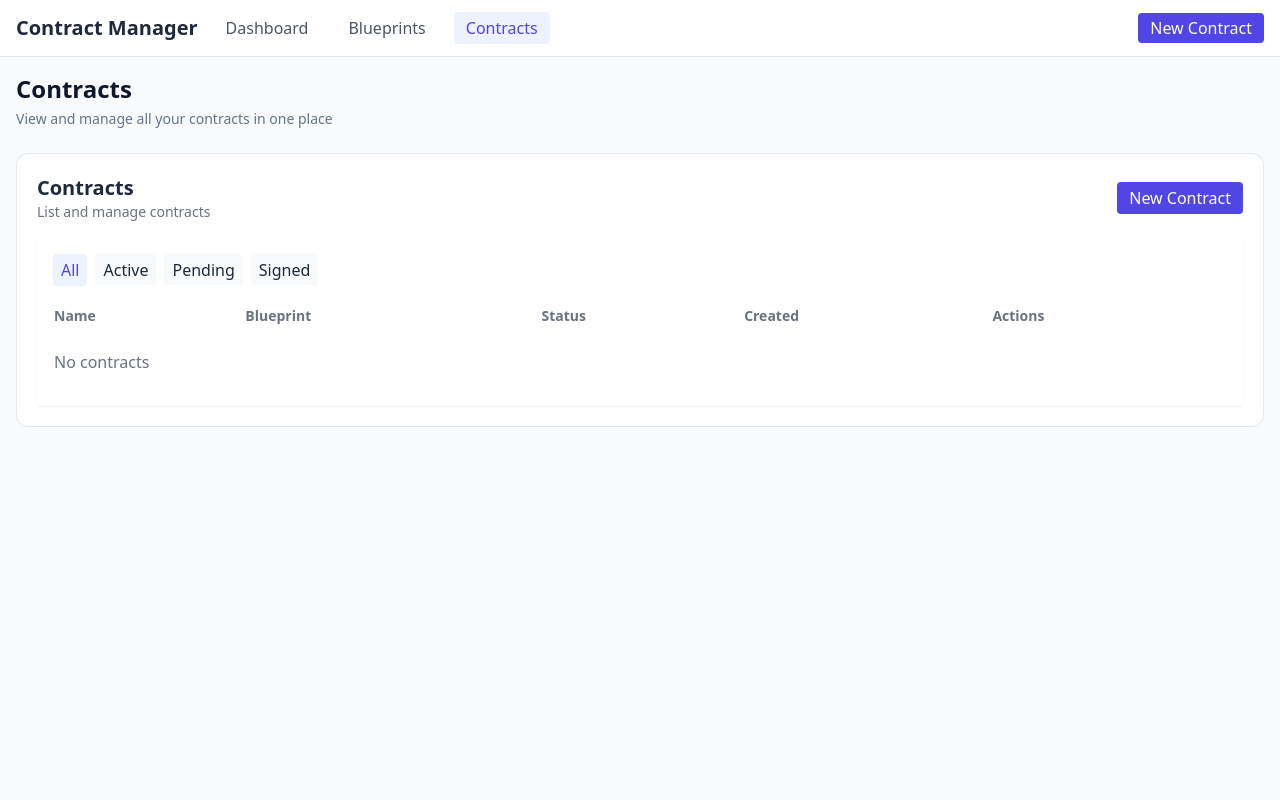
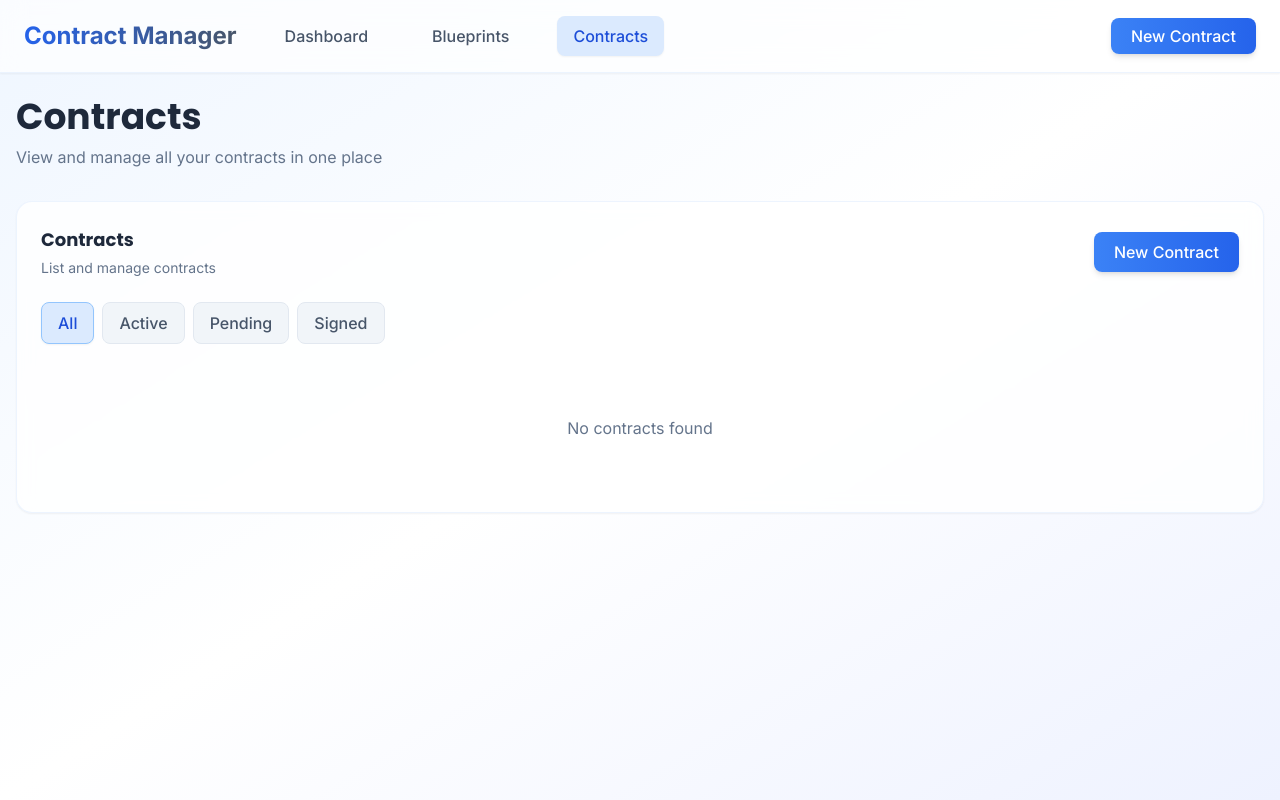
Before and after one commit to Varsharajeev/vitejs-vite-wtr5uxta, a React (Vite) app: page /contracts in a window 1280 px wide. Built offline with nearby package versions, Linux system fonts and the light colour scheme.

Commit message:
Updated index.css

```diff
--- a/src/components/Button.tsx
+++ b/src/components/Button.tsx
@@ -12,7 +12,7 @@ export default function Button({
   return (
     <button
       onClick={onClick}
-      className={`px-3 py-1 rounded-md bg-indigo-600 text-white hover:bg-indigo-700 ${className}`}
+      className={`px-4 py-2 rounded-lg bg-gradient-to-r from-blue-500 to-blue-600 text-white font-medium hover:from-blue-600 hover:to-blue-700 shadow-md hover:shadow-lg transition-all ${className}`}
     >
       {children}
     </button>
--- a/src/components/Navbar.tsx
+++ b/src/components/Navbar.tsx
@@ -3,17 +3,19 @@ import { NavLink } from 'react-router-dom';
 
 export default function Navbar() {
   return (
-    <nav className="bg-white border-b">
-      <div className="max-w-7xl mx-auto px-4 py-3 flex items-center justify-between">
-        <div className="flex items-center space-x-4">
-          <div className="text-xl font-semibold">Contract Manager</div>
+    <nav className="bg-white/70 backdrop-blur-md border-b border-blue-100/50 shadow-sm">
+      <div className="max-w-7xl mx-auto px-6 py-4 flex items-center justify-between">
+        <div className="flex items-center space-x-8">
+          <div className="text-2xl font-bold bg-gradient-to-r from-blue-600 to-slate-600 bg-clip-text text-transparent">
+            Contract Manager
+          </div>
           <NavLink
             to="/"
             className={({ isActive }) =>
-              `px-3 py-1 rounded ${
+              `px-4 py-2 rounded-lg font-medium transition-all ${
                 isActive
-                  ? 'bg-indigo-50 text-indigo-600'
-                  : 'text-gray-600 hover:bg-gray-50'
+                  ? 'bg-blue-100 text-blue-700 shadow-sm'
+                  : 'text-slate-600 hover:text-slate-700 hover:bg-slate-50'
               }`
             }
           >
@@ -22,10 +24,10 @@ export default function Navbar() {
           <NavLink
             to="/blueprints"
             className={({ isActive }) =>
-              `px-3 py-1 rounded ${
+              `px-4 py-2 rounded-lg font-medium transition-all ${
                 isActive
-                  ? 'bg-indigo-50 text-indigo-600'
-                  : 'text-gray-600 hover:bg-gray-50'
+                  ? 'bg-blue-100 text-blue-700 shadow-sm'
+                  : 'text-slate-600 hover:text-slate-700 hover:bg-slate-50'
               }`
             }
           >
@@ -34,10 +36,10 @@ export default function Navbar() {
           <NavLink
             to="/contracts"
             className={({ isActive }) =>
-              `px-3 py-1 rounded ${
+              `px-4 py-2 rounded-lg font-medium transition-all ${
                 isActive
-                  ? 'bg-indigo-50 text-indigo-600'
-                  : 'text-gray-600 hover:bg-gray-50'
+                  ? 'bg-blue-100 text-blue-700 shadow-sm'
+                  : 'text-slate-600 hover:text-slate-700 hover:bg-slate-50'
               }`
             }
           >
@@ -47,7 +49,7 @@ export default function Navbar() {
         <div>
           <a
             href="#"
-            className="px-3 py-1 rounded bg-indigo-600 text-white hover:bg-indigo-700"
+            className="px-5 py-2 rounded-lg bg-gradient-to-r from-blue-500 to-blue-600 text-white font-medium hover:from-blue-600 hover:to-blue-700 shadow-md hover:shadow-lg transition-all"
           >
             New Contract
           </a>
--- a/src/features/contracts/ContractList.tsx
+++ b/src/features/contracts/ContractList.tsx
@@ -28,105 +28,79 @@ export default function ContractList() {
 
   return (
     <div>
-      <div className="flex items-center justify-between mb-4">
+      <div className="flex items-center justify-between mb-6">
         <div>
-          <h1 className="text-xl font-semibold">Contracts</h1>
-          <div className="text-sm text-gray-500">List and manage contracts</div>
+          <h3 className="text-lg font-bold text-slate-800">Contracts</h3>
+          <div className="text-sm text-slate-500 mt-1">List and manage contracts</div>
         </div>
         <Link
           to="/contracts/new"
-          className="px-3 py-1 rounded bg-indigo-600 text-white"
+          className="px-5 py-2 rounded-lg bg-gradient-to-r from-blue-500 to-blue-600 text-white font-medium hover:from-blue-600 hover:to-blue-700 shadow-md hover:shadow-lg transition-all"
         >
           New Contract
         </Link>
       </div>
 
-      <div className="bg-white p-4 rounded shadow-sm">
-        <div className="mb-3 flex gap-2">
+      <div className="space-y-4">
+        <div className="flex gap-2 pb-2">
+          {['All', 'Active', 'Pending', 'Signed'].map((f) => (
             <button
-            onClick={() => setFilter('All')}
-            className={`px-2 py-1 rounded ${
-              filter === 'All' ? 'bg-indigo-50 text-indigo-600' : 'bg-gray-50'
+              key={f}
+              onClick={() => setFilter(f as any)}
+              className={`px-4 py-2 rounded-lg font-medium transition-all ${
+                filter === f
+                  ? 'bg-blue-100 text-blue-700 border border-blue-300 shadow-sm'
+                  : 'bg-slate-100 text-slate-600 hover:bg-slate-200 border border-slate-200'
               }`}
             >
-            All
+              {f}
             </button>
-          <button
-            onClick={() => setFilter('Active')}
-            className={`px-2 py-1 rounded ${
-              filter === 'Active'
-                ? 'bg-indigo-50 text-indigo-600'
-                : 'bg-gray-50'
-            }`}
-          >
-            Active
-          </button>
-          <button
-            onClick={() => setFilter('Pending')}
-            className={`px-2 py-1 rounded ${
-              filter === 'Pending'
-                ? 'bg-indigo-50 text-indigo-600'
-                : 'bg-gray-50'
-            }`}
-          >
-            Pending
-          </button>
-          <button
-            onClick={() => setFilter('Signed')}
-            className={`px-2 py-1 rounded ${
-              filter === 'Signed'
-                ? 'bg-indigo-50 text-indigo-600'
-                : 'bg-gray-50'
-            }`}
-          >
-            Signed
-          </button>
+          ))}
         </div>
 
-        <table className="w-full text-left">
+        {contracts.filter(matches).length === 0 ? (
+          <div className="text-center py-12">
+            <div className="text-slate-500">No contracts found</div>
+          </div>
+        ) : (
+          <div className="overflow-x-auto">
+            <table className="w-full text-left text-sm">
               <thead>
-            <tr className="text-sm text-gray-500">
-              <th className="py-2">Name</th>
-              <th>Blueprint</th>
-              <th>Status</th>
-              <th>Created</th>
-              <th>Actions</th>
+                <tr className="border-b border-blue-100 bg-blue-50/50">
+                  <th className="px-4 py-3 font-semibold text-slate-700">Name</th>
+                  <th className="px-4 py-3 font-semibold text-slate-700">Blueprint</th>
+                  <th className="px-4 py-3 font-semibold text-slate-700">Status</th>
+                  <th className="px-4 py-3 font-semibold text-slate-700">Created</th>
+                  <th className="px-4 py-3 font-semibold text-slate-700">Actions</th>
                 </tr>
               </thead>
               <tbody>
                 {contracts.filter(matches).map((c) => (
-              <tr key={c.id} className="border-t">
-                <td className="py-2">
-                  <Link to={`/contracts/${c.id}`} className="text-indigo-600">
+                  <tr key={c.id} className="border-b border-blue-50 hover:bg-blue-50/50 transition-colors">
+                    <td className="px-4 py-3">
+                      <Link to={`/contracts/${c.id}`} className="text-blue-600 font-medium hover:text-blue-700 hover:underline">
                         {c.name}
                       </Link>
                     </td>
-                <td>{c.blueprintName}</td>
-                <td>
+                    <td className="px-4 py-3 text-slate-600">{c.blueprintName}</td>
+                    <td className="px-4 py-3">
                       <StatusBadge status={c.status} />
                     </td>
-                <td>{new Date(c.createdAt).toLocaleDateString()}</td>
-                <td>
-                  <div className="flex gap-2">
+                    <td className="px-4 py-3 text-slate-600">{new Date(c.createdAt).toLocaleDateString()}</td>
+                    <td className="px-4 py-3">
                       <Link
                         to={`/contracts/${c.id}`}
-                      className="px-2 py-1 rounded bg-gray-100"
+                        className="px-3 py-1 rounded-lg bg-blue-100 text-blue-700 hover:bg-blue-200 font-medium transition-colors text-xs"
                       >
                         View
                       </Link>
-                  </div>
                     </td>
                   </tr>
                 ))}
-            {contracts.filter(matches).length === 0 && (
-              <tr>
-                <td colSpan={5} className="py-4 text-gray-500">
-                  No contracts
-                </td>
-              </tr>
-            )}
               </tbody>
             </table>
+          </div>
+        )}
       </div>
     </div>
   );
--- a/src/index.css
+++ b/src/index.css
@@ -1,15 +1,22 @@
+@import url('https://fonts.googleapis.com/css2?family=Inter:wght@300;400;500;600;700&family=Poppins:wght@600;700&display=swap');
+
 @tailwind base;
 @tailwind components;
 @tailwind utilities;
 
-/* Global base styles */
 html,
 body {
   min-height: 100%;
+  font-family: 'Inter', sans-serif;
 }
 
 body {
-  @apply bg-slate-50 text-slate-800;
+  @apply bg-gradient-to-br from-blue-50 via-white to-indigo-50 text-slate-700;
   -webkit-font-smoothing: antialiased;
   -moz-osx-font-smoothing: grayscale;
 }
+
+h1, h2, h3, h4, h5, h6 {
+  font-family: 'Poppins', sans-serif;
+  font-weight: 600;
+}
--- a/src/pages/ContractsPage.tsx
+++ b/src/pages/ContractsPage.tsx
@@ -3,19 +3,19 @@ import ContractList from '../features/contracts/ContractList';
 
 export default function ContractsPage() {
   return (
-    <div className="space-y-6">
+    <div className="space-y-8 py-2">
       {/* Page Header */}
       <header>
-        <h1 className="text-2xl font-semibold text-slate-900">
+        <h1 className="text-4xl font-bold text-slate-800">
           Contracts
         </h1>
-        <p className="text-sm text-slate-500 mt-1">
+        <p className="text-base text-slate-500 mt-2">
           View and manage all your contracts in one place
         </p>
       </header>
 
       {/* Contracts List */}
-      <section className="bg-white rounded-xl border border-slate-200 p-5">
+      <section className="bg-white/80 backdrop-blur rounded-2xl border border-blue-100/50 p-6 shadow-sm hover:shadow-md transition-all">
         <ContractList />
       </section>
     </div>
--- a/src/pages/Dashboard.tsx
+++ b/src/pages/Dashboard.tsx
@@ -13,11 +13,11 @@ export default function Dashboard() {
   }, {});
 
   return (
-    <div className="space-y-8">
+    <div className="space-y-8 py-2">
       {/* Header */}
       <header>
-        <h1 className="text-2xl font-semibold text-slate-900">Dashboard</h1>
-        <p className="text-sm text-slate-500 mt-1">
+        <h1 className="text-4xl font-bold text-slate-800">Dashboard</h1>
+        <p className="text-base text-slate-500 mt-2">
           Overview of contracts and blueprints
         </p>
       </header>
@@ -25,22 +25,23 @@ export default function Dashboard() {
       {/* Stats Cards */}
       <div className="grid grid-cols-1 md:grid-cols-3 gap-6">
         {/* Total Contracts */}
-        <div className="bg-white rounded-xl p-5 border border-slate-200 hover:shadow-md transition">
-          <div className="text-sm text-slate-500">Total Contracts</div>
-          <div className="text-3xl font-semibold mt-2">{total}</div>
+        <div className="bg-gradient-to-br from-blue-50 to-blue-100/50 rounded-2xl p-6 border border-blue-200/50 hover:shadow-lg transition-all duration-300">
+          <div className="text-sm font-medium text-blue-600">Total Contracts</div>
+          <div className="text-4xl font-bold mt-3 text-slate-800">{total}</div>
+          <div className="mt-4 h-1 w-12 bg-gradient-to-r from-blue-400 to-blue-500 rounded-full"></div>
         </div>
 
         {/* Statuses */}
-        <div className="bg-white rounded-xl p-5 border border-slate-200 hover:shadow-md transition">
-          <div className="text-sm text-slate-500 mb-3">Statuses</div>
+        <div className="bg-gradient-to-br from-teal-50 to-teal-100/50 rounded-2xl p-6 border border-teal-200/50 hover:shadow-lg transition-all duration-300">
+          <div className="text-sm font-medium text-teal-600 mb-3">Statuses</div>
           <div className="flex flex-wrap gap-3">
             {Object.entries(byStatus).length === 0 ? (
-              <span className="text-sm text-slate-400">No data yet</span>
+              <span className="text-sm text-slate-500">No data yet</span>
             ) : (
               Object.entries(byStatus).map(([k, v]) => (
                 <div key={k} className="flex items-center gap-2">
                   <StatusBadge status={k as any} />
-                  <span className="text-sm font-medium">{v}</span>
+                  <span className="text-sm font-semibold text-slate-700">{v}</span>
                 </div>
               ))
             )}
@@ -48,18 +49,18 @@ export default function Dashboard() {
         </div>
 
         {/* Quick Actions */}
-        <div className="bg-white rounded-xl p-5 border border-slate-200 hover:shadow-md transition">
-          <div className="text-sm text-slate-500 mb-3">Quick Actions</div>
-          <div className="flex gap-3">
+        <div className="bg-gradient-to-br from-rose-50 to-rose-100/50 rounded-2xl p-6 border border-rose-200/50 hover:shadow-lg transition-all duration-300">
+          <div className="text-sm font-medium text-rose-600 mb-3">Quick Actions</div>
+          <div className="flex flex-col gap-2">
             <Link
               to="/blueprints/new"
-              className="px-4 py-2 rounded-lg bg-indigo-600 text-white text-sm font-medium hover:bg-indigo-700 transition"
+              className="px-4 py-2 rounded-lg bg-gradient-to-r from-blue-500 to-blue-600 text-white text-sm font-medium hover:from-blue-600 hover:to-blue-700 shadow-md hover:shadow-lg transition-all text-center"
             >
               New Blueprint
             </Link>
             <Link
               to="/contracts/new"
-              className="px-4 py-2 rounded-lg bg-emerald-600 text-white text-sm font-medium hover:bg-emerald-700 transition"
+              className="px-4 py-2 rounded-lg bg-gradient-to-r from-teal-500 to-teal-600 text-white text-sm font-medium hover:from-teal-600 hover:to-teal-700 shadow-md hover:shadow-lg transition-all text-center"
             >
               New Contract
             </Link>
@@ -68,17 +69,19 @@ export default function Dashboard() {
       </div>
 
       {/* Recent Contracts */}
-      <section className="bg-white rounded-xl p-5 border border-slate-200">
-        <h2 className="font-semibold text-slate-900 mb-4">
+      <section className="bg-white/80 backdrop-blur rounded-2xl p-6 border border-blue-100/50 shadow-sm hover:shadow-md transition-all">
+        <h2 className="text-2xl font-bold text-slate-800 mb-5">
           Recent Contracts
         </h2>
 
         {contracts.length === 0 ? (
-          <div className="text-sm text-slate-500">
-            No contracts yet — create your first contract to get started.
+          <div className="text-center py-8">
+            <div className="text-base text-slate-500">
+              No contracts yet — create your first contract to get started.
+            </div>
           </div>
         ) : (
-          <ul className="divide-y divide-slate-100">
+          <ul className="divide-y divide-blue-50">
             {contracts
               .slice()
               .reverse()
@@ -86,13 +89,13 @@ export default function Dashboard() {
               .map((c) => (
                 <li
                   key={c.id}
-                  className="py-3 flex items-center justify-between"
+                  className="py-4 flex items-center justify-between hover:bg-blue-50/50 px-3 rounded-lg transition-colors"
                 >
                   <div>
-                    <div className="font-medium text-slate-900">
+                    <div className="font-semibold text-slate-800">
                       {c.name}
                     </div>
-                    <div className="text-sm text-slate-500">
+                    <div className="text-sm text-slate-500 mt-1">
                       {c.blueprintName}
                     </div>
                   </div>
@@ -101,7 +104,7 @@ export default function Dashboard() {
                     <StatusBadge status={c.status} />
                     <Link
                       to={`/contracts/${c.id}`}
-                      className="text-sm font-medium text-indigo-600 hover:underline"
+                      className="text-sm font-medium text-blue-600 hover:text-blue-700 hover:underline transition-colors"
                     >
                       View
                     </Link>
```
Also changed, not shown: src/components/StatusBadge.tsx (+7 -7 lines), src/pages/BlueprintsPage.tsx (+28 -21 lines). Lines whose indentation alone changed are shown as unchanged.
